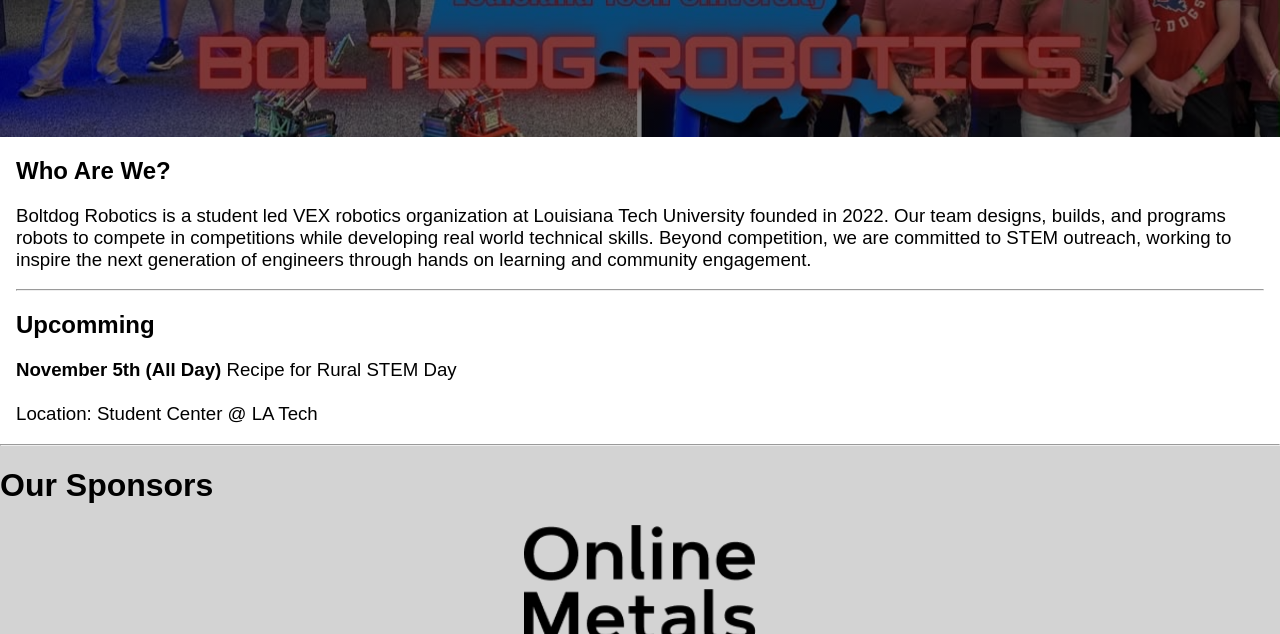
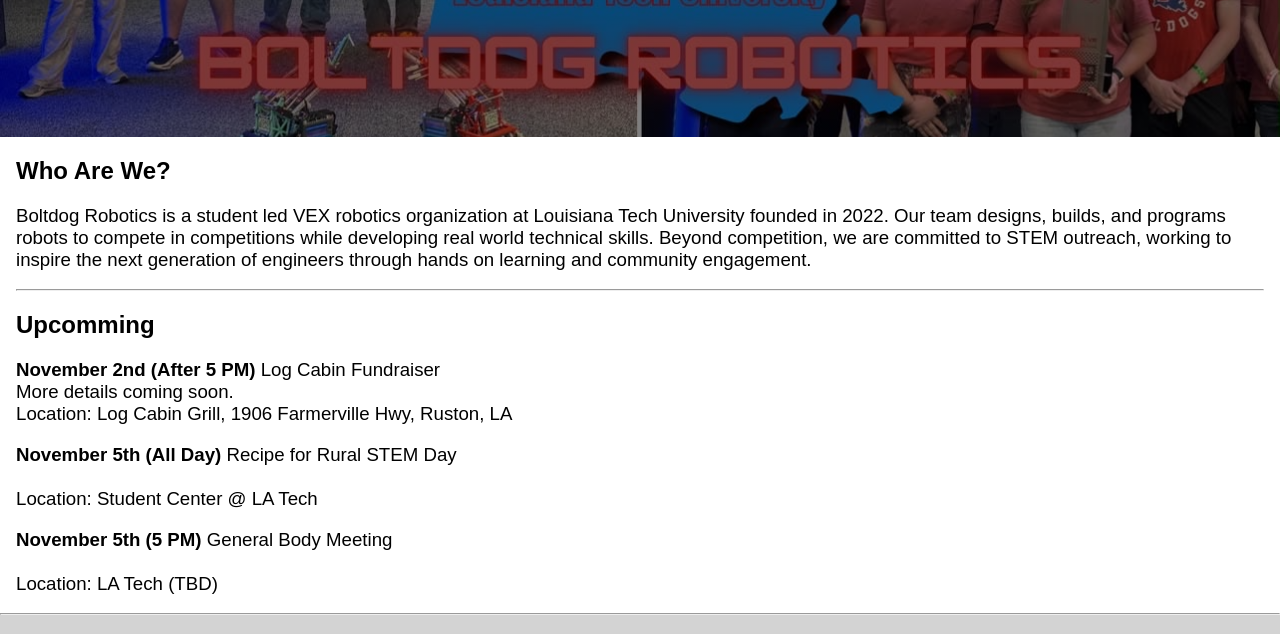
Before and after one commit to Boltdog-Robotics-TechI3/Boltdog-Robotics-TechI3.github.io, a plain HTML site: page index.html in a window 1280 px wide. Shown: the part 311-945 px from the top of the page. Drawn offline with Linux system fonts and the light colour scheme.

Commit message:
Updated current events.

```diff
--- a/index.html
+++ b/index.html
@@ -33,7 +33,10 @@
 			Beyond competition, we are committed to STEM outreach, working to inspire the next generation of engineers through hands on learning and community engagement.</p>
 		<hr>
 		<h2>Upcomming</h2>
+		<p><b>November 2nd (After 5 PM)</b>	Log Cabin Fundraiser<br>More details coming soon.<br>Location: Log Cabin Grill, 1906 Farmerville Hwy, Ruston, LA</p>
 		<p><b>November 5th (All Day)</b>	Recipe for Rural STEM Day<br><br>Location: Student Center @ LA Tech</p>
+		<p><b>November 5th (5 PM)</b>	General Body Meeting<br><br>Location: LA Tech (TBD)</p>
+
 	</div>
 
 	<div class="slideshow_cont" style="height:10%;">
```
